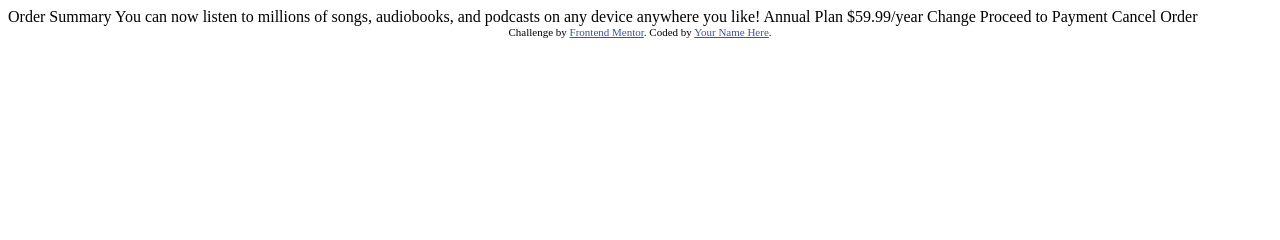
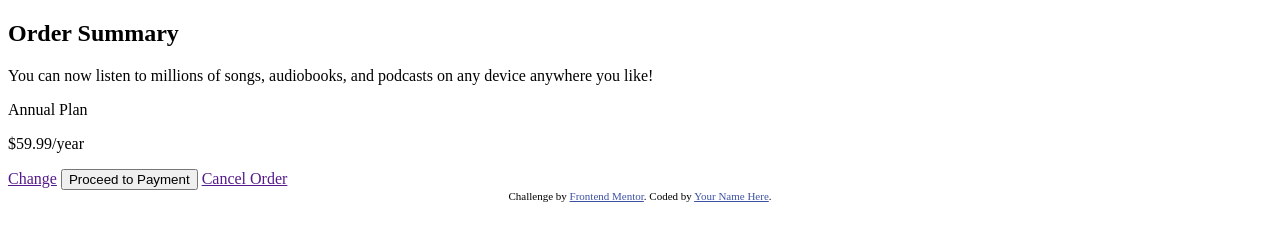
Before and after one commit to roodoss/Order-summary-component, a plain HTML site: page index.html in a window 1280 px wide. Drawn offline with Linux system fonts and the light colour scheme.

Commit message:
Add files via upload

```diff
--- a/index.html
+++ b/index.html
@@ -15,19 +15,18 @@
   </style>
 </head>
 <body>
+  <h2>Order Summary</h2>
 
-  Order Summary
+  <p>You can now listen to millions of songs, audiobooks, and podcasts on any
+    device anywhere you like!</p>
 
-  You can now listen to millions of songs, audiobooks, and podcasts on any
-  device anywhere you like!
+  <p>Annual Plan</p>
+  <p>$59.99/year</p>
 
-  Annual Plan
-  $59.99/year
+  <a href="">Change</a>
 
-  Change
-
-  Proceed to Payment
-  Cancel Order
+  <button>Proceed to Payment</button>
+  <a href="">Cancel Order</a>
 
   <div class="attribution">
     Challenge by <a href="https://www.frontendmentor.io?ref=challenge" target="_blank">Frontend Mentor</a>.
```
